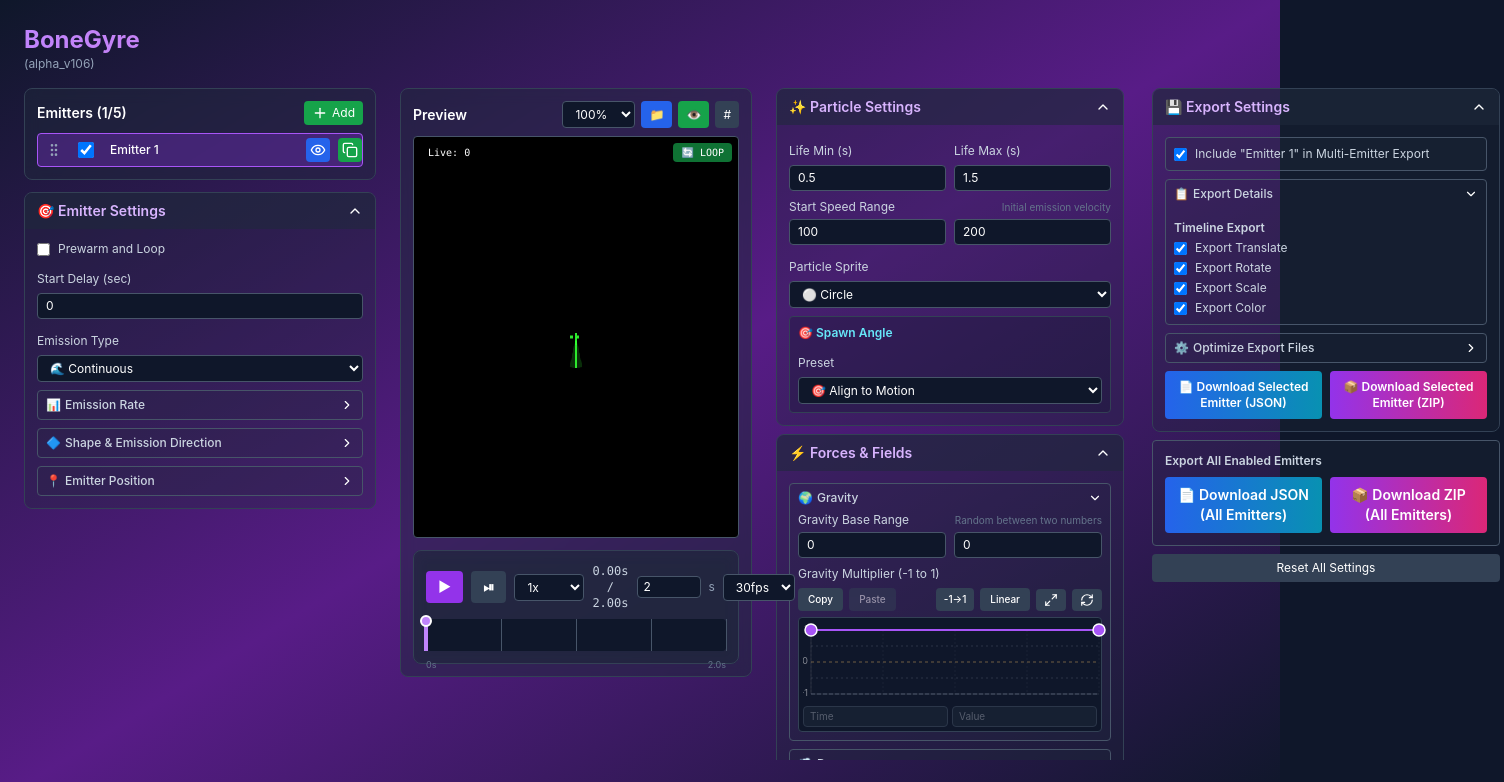
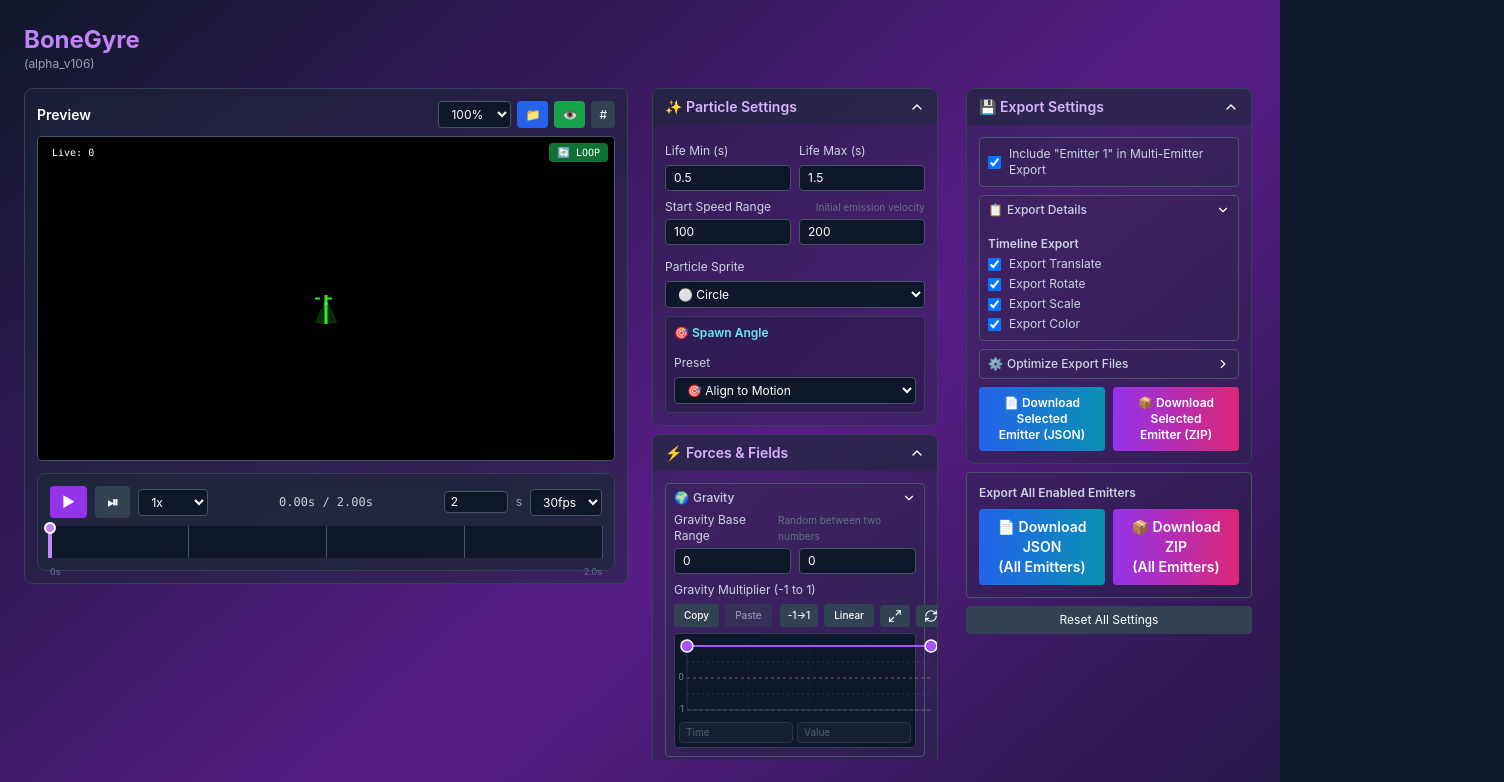
Before and after one commit to gantaki/SpineParticleExporter, a React (Vite) app: page / in a window 1280 px wide. Shown: the top 782 px of the page, 1504 px wide, since content can reach past the window. Built offline with nearby package versions, Linux system fonts and the light colour scheme; the HTML template or start-up script is replaced by a standard one.

Commit message:
Expand preview layout and refresh docs

```diff
--- a/src/App.tsx
+++ b/src/App.tsx
@@ -231,7 +231,7 @@
 
   return (
     <div className="min-h-screen bg-gradient-to-br from-slate-900 via-purple-900 to-slate-900 text-white p-6">
-      <div className="max-w-[1870px] mx-auto">
+      <div className="mx-auto max-w-[min(1870px,100vw-2rem)]">
         {/* Header */}
         <header className="mb-4">
           <h1 className="text-2xl font-bold bg-gradient-to-r from-purple-400 to-pink-400 bg-clip-text text-transparent">
@@ -243,18 +243,9 @@
         </header>
 
         {/* Main Grid Layout */}
-        <div className="grid grid-cols-1 xl:[grid-template-columns:repeat(4,minmax(352px,1fr))] gap-6 items-start">
-          {/* Column 1: Emitter Management & Settings */}
-          <div className="space-y-3">
-            <EmitterManagementPanel />
-            <EmitterSettingsPanel
-              isOpen={panels.emitter.isOpen}
-              onToggle={panels.emitter.toggle}
-            />
-          </div>
-
-          {/* Column 2: Viewport */}
-          <div className="space-y-3">
+        <div className="grid grid-cols-1 lg:grid-cols-2 xl:grid-cols-4 gap-6 items-start">
+          {/* Columns 1-2: Wide Preview + Timeline */}
+          <div className="space-y-3 xl:col-span-2">
             <Viewport />
             {/* Hidden file input for sprite upload */}
             <input
@@ -329,6 +320,17 @@
               Reset All Settings
             </button>
           </div>
+
+          {/* Row below timeline: Emitters & Emitter Settings */}
+          <div className="space-y-3 xl:col-span-1">
+            <EmitterManagementPanel />
+          </div>
+          <div className="space-y-3 xl:col-span-1">
+            <EmitterSettingsPanel
+              isOpen={panels.emitter.isOpen}
+              onToggle={panels.emitter.toggle}
+            />
+          </div>
         </div>
       </div>
     </div>
--- a/src/components/Viewport.tsx
+++ b/src/components/Viewport.tsx
@@ -403,12 +403,12 @@
         style={{ display: "none" }}
       />
 
-      <div className="bg-black rounded overflow-hidden border border-slate-600 relative">
+      <div className="bg-black rounded overflow-hidden border border-slate-600 relative aspect-video">
         <canvas
           ref={canvasRef as React.RefObject<HTMLCanvasElement>}
           width={settings.frameSize}
           height={settings.frameSize}
-          className="w-full h-[400px]"
+          className="absolute inset-0 h-full w-full"
           style={{
             imageRendering: "pixelated",
             cursor: isDragging
```
Also changed, not shown: 1 other file (tests, documents, lock files or other folders).
